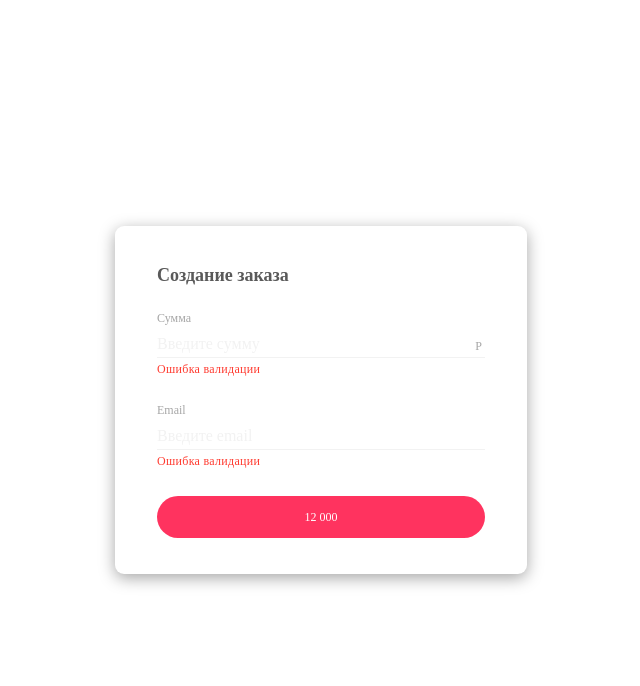
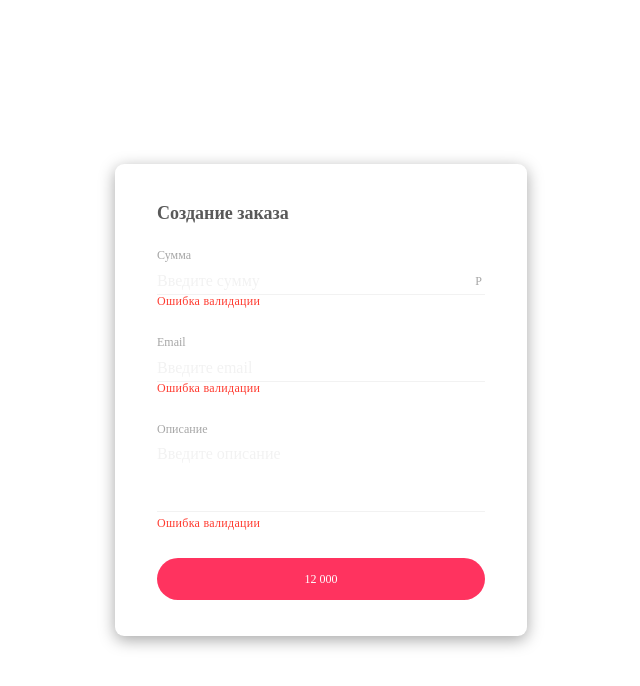
Before and after one commit to AlexeyErshov999/payment-scenario, a Vue app: page /order in a window 1280 px wide. Shown: the top 686 px of the page, without its empty margins (319-959 px from the left). Built offline with nearby package versions, Linux system fonts and the light colour scheme.

Commit message:
fix: multiline FormInput

```diff
--- a/src/components/ui/FormInput.vue
+++ b/src/components/ui/FormInput.vue
@@ -2,13 +2,28 @@
   <div class="input-wrapper">
     <label class="input__label">{{ label }}</label>
     <div class="input-container" :class="{ 'has-icon': icon }">
+      <!-- Используем textarea для многострочного ввода -->
+      <textarea
+        v-if="maxLines && maxLines > 1"
+        class="input textarea"
+        v-model="text"
+        :placeholder="placeholder"
+        :rows="maxLines"
+        :style="{ paddingRight: icon ? '30px' : '12px' }"
+        @input="autoResize"
+        ref="textareaRef"
+      ></textarea>
+
+      <!-- Обычный input для одной строки -->
       <input
+        v-else
         class="input"
         :type="type"
         v-model="text"
         :placeholder="placeholder"
         :style="{ paddingRight: icon ? '30px' : '12px' }"
       />
+
       <span v-if="icon" class="input__icon" v-html="icon"></span>
     </div>
     <ErrorMessage v-if="error" :text="error" />
@@ -16,20 +31,68 @@
 </template>
 
 <script setup lang="ts">
-import { ref } from 'vue'
+import { ref, watch, nextTick } from 'vue'
 import ErrorMessage from './ErrorMessage.vue'
 
 interface IFormInputProps {
   label: string
-  type: 'text' | 'email' | 'password' | 'tel' | 'number'
+  type?: 'text' | 'email' | 'password' | 'tel' | 'number'
   placeholder?: string
   icon?: string
   error?: string
+  maxLines?: number // 1, 2 или 3 строки максимум
 }
 
-defineProps<IFormInputProps>()
+const props = defineProps<IFormInputProps>()
 
 const text = ref('')
+const textareaRef = ref<HTMLTextAreaElement | null>(null)
+
+// Функция для авто-изменения высоты textarea
+const autoResize = () => {
+  if (textareaRef.value && props.maxLines && props.maxLines > 1) {
+    const textarea = textareaRef.value
+
+    // Сбрасываем высоту для правильного расчета
+    textarea.style.height = 'auto'
+
+    // Вычисляем высоту одной строки
+    const lineHeight = 22 // из line-height: 22px
+    const padding = 6 // верхний и нижний padding (3px сверху + 3px снизу)
+
+    // Максимальная высота = (количество строк * line-height) + padding
+    const maxHeight = (props.maxLines * lineHeight) + padding
+
+    // Устанавливаем высоту, но не больше максимальной
+    const scrollHeight = textarea.scrollHeight
+    textarea.style.height = Math.min(scrollHeight, maxHeight) + 'px'
+
+    // Если контент превышает максимальную высоту, включаем скролл
+    if (scrollHeight > maxHeight) {
+      textarea.style.overflowY = 'auto'
+    } else {
+      textarea.style.overflowY = 'hidden'
+    }
+  }
+}
+
+// Следим за изменением текста для авто-подстройки высоты
+watch(text, () => {
+  if (props.maxLines && props.maxLines > 1) {
+    nextTick(() => {
+      autoResize()
+    })
+  }
+})
+
+// Устанавливаем начальную высоту при монтировании
+watch(() => props.maxLines, () => {
+  if (props.maxLines && props.maxLines > 1 && textareaRef.value) {
+    nextTick(() => {
+      autoResize()
+    })
+  }
+}, { immediate: true })
 </script>
 
 <style lang="scss" scoped>
@@ -62,12 +125,12 @@ const text = ref('')
   font-size: 18px;
   line-height: 22px;
   color: $gray-dark;
-  margin-bottom: 5px;
   border: none;
   border-bottom: 1px solid $gray-light;
   outline: none;
   transition: border-color 0.2s ease;
   background: transparent;
+  resize: none; /* Запрещаем ручное изменение размера */
 
   &::placeholder {
     color: $gray-light;
@@ -94,6 +157,43 @@ const text = ref('')
   }
 }
 
+/* Специальные стили для textarea */
+.textarea {
+  min-height: 28px; /* 1 строка + padding */
+  overflow-y: hidden;
+  white-space: pre-wrap;
+  word-wrap: break-word;
+
+  /* Для 2 строк */
+  &[rows="2"] {
+    max-height: 50px; /* 2 строки * 22px + 6px padding */
+  }
+
+  /* Для 3 строк */
+  &[rows="3"] {
+    max-height: 72px; /* 3 строки * 22px + 6px padding */
+  }
+
+  /* Стили для скролла, если текст превышает лимит */
+  &::-webkit-scrollbar {
+    width: 4px;
+  }
+
+  &::-webkit-scrollbar-track {
+    background: $gray-light;
+    border-radius: 2px;
+  }
+
+  &::-webkit-scrollbar-thumb {
+    background: $gray-medium;
+    border-radius: 2px;
+
+    &:hover {
+      background: $gray-dark;
+    }
+  }
+}
+
 .input__icon {
   position: absolute;
   right: 0;
@@ -113,4 +213,9 @@ const text = ref('')
     fill: currentColor;
   }
 }
+
+/* Для textarea корректируем позицию иконки */
+.textarea + .input__icon {
+  top: 15px; /* Примерная позиция для многострочного ввода */
+}
 </style>
--- a/src/views/Order.vue
+++ b/src/views/Order.vue
@@ -21,6 +21,13 @@ import FormInput from '../components/ui/FormInput.vue'
         placeholder="Введите email"
         error="Ошибка валидации"
       />
+      <FormInput
+        label="Описание"
+        type="text"
+        placeholder="Введите описание"
+        :max-lines="3"
+        error="Ошибка валидации"
+      />
       <SubmitButton text="12 000" />
     </FormCard>
   </PageContainer>
```
